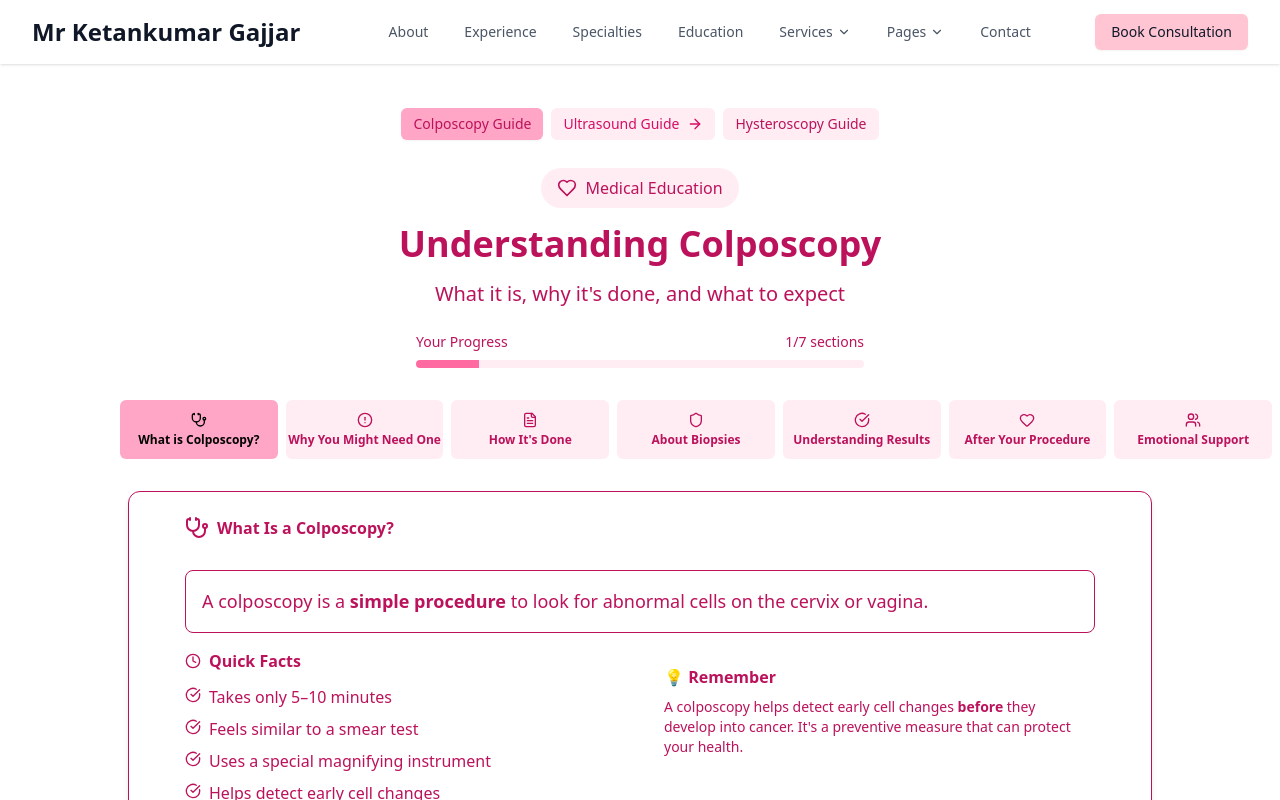
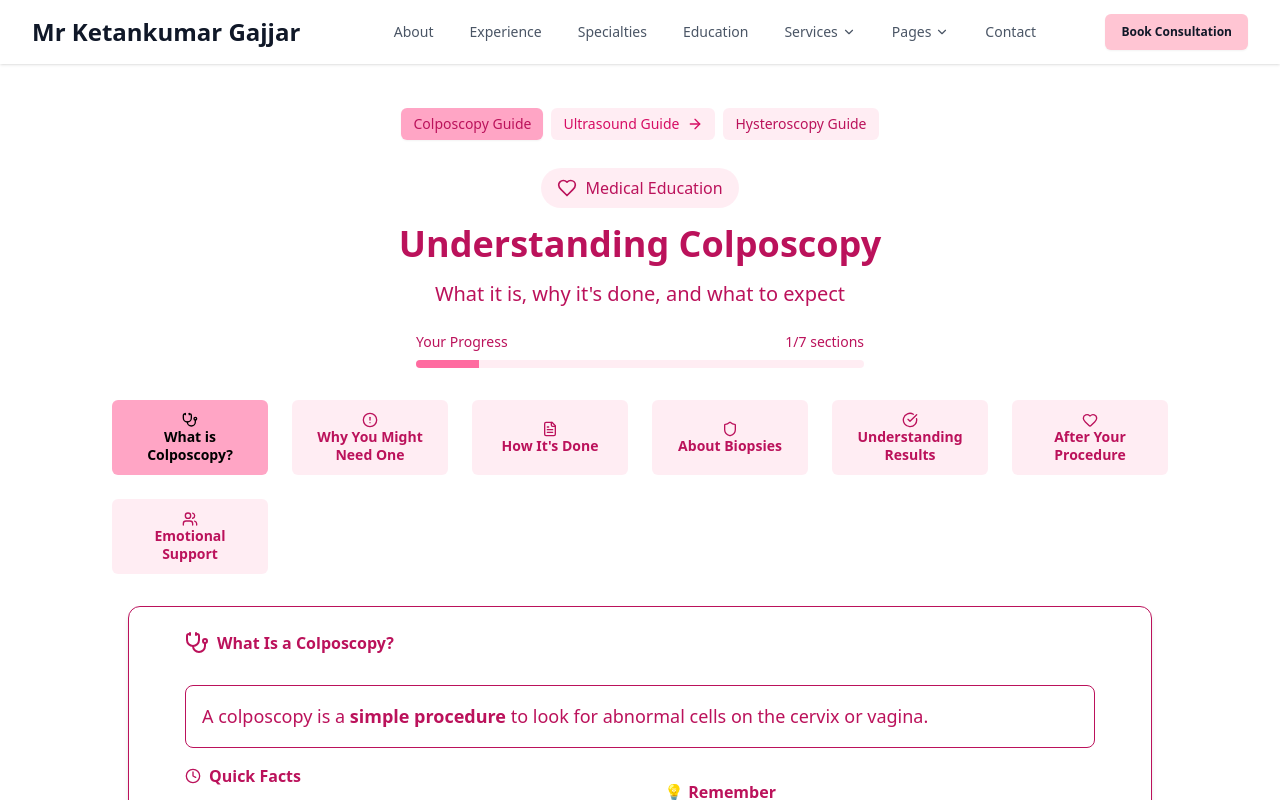
Before and after one commit to shandiru/surgeon, a React (Vite) app: page /colposcopy in a window 1280 px wide. Shown: the top 800 px of the page. Built offline with nearby package versions, Linux system fonts and the light colour scheme.

Commit message:
edit change

```diff
--- a/src/components/Navbar.jsx
+++ b/src/components/Navbar.jsx
@@ -203,7 +203,7 @@ const Navbar = () => {
 
           {/* Right: CTA Button */}
           <div className="hidden md:block">
-            <button className="ml-4 inline-flex items-center justify-center rounded-md text-sm font-medium transition-all shadow-xs h-9 px-4 py-2 bg-[#FFC5D3] hover:bg-[#FFC5D3] text-gray-900">
+            <button className="ml-4 inline-flex items-center justify-center rounded-md text-xs font-bold transition-all shadow-xs h-9 px-4 py-3 bg-[#FFC5D3] hover:bg-[#FFC5D3] text-gray-900">
               Book Consultation
             </button>
           </div>
--- a/src/components/colposcopy/Button.jsx
+++ b/src/components/colposcopy/Button.jsx
@@ -26,17 +26,21 @@ const ColposcopyGuideButtons = ({ setShowCard, activeButton, setActiveButton })
   };
 
   return (
-    <div className="grid grid-cols-2 sm:grid-cols-3 md:grid-cols-4 lg:grid-cols-5 xl:grid-cols-7 gap-2 ml-4 sm:ml-6 lg:ml-10 max-w-6xl mx-auto mb-8">
+    <div className="grid grid-cols-2 sm:grid-cols-3 md:grid-cols-4 lg:grid-cols-6 gap-3 sm:gap-4 md:gap-6 px-4 sm:px-6 xl:px-12 max-w-6xl mx-auto mb-8">
       {buttons.map((button, index) => (
         <button
           key={index}
           onClick={() => handleButtonClick(button.card, index)}
-          className={`items-center -ml-2 md:ml-20 justify-center w-full font-semibold text-[#BB125B] hover:bg-[#FF4B8B]/30 bg-[#FF4B8B]/10 whitespace-nowrap text-sm transition-all disabled:pointer-events-none disabled:opacity-50 [&_svg]:pointer-events-none [&_svg]:size-4 shrink-0 [&_svg]:shrink-0 outline-none focus-visible:border-ring focus-visible:ring-ring/50 focus-visible:ring-[3px] rounded-md px-3 has-[&_svg]:px-2.5 flex flex-col gap-1 h-auto py-3 relative ${
-            activeButton === index ? 'bg-[#FF4B8B]/50 text-black' : ''
-          }`}
+          className={`flex flex-col items-center justify-center text-center
+            w-full py-2 sm:py-3 px-3 sm:px-4
+            font-semibold rounded-md
+            text-[#BB125B] bg-[#FF4B8B]/10 hover:bg-[#FF4B8B]/30
+            text-sm
+            transition-all
+            ${activeButton === index ? 'bg-[#FF4B8B]/50 text-black' : ''}`}
         >
           {button.icon}
-          <span className="text-xs text-center leading-tight">{button.label}</span>
+          <span className="leading-tight">{button.label}</span>
         </button>
       ))}
     </div>
```
